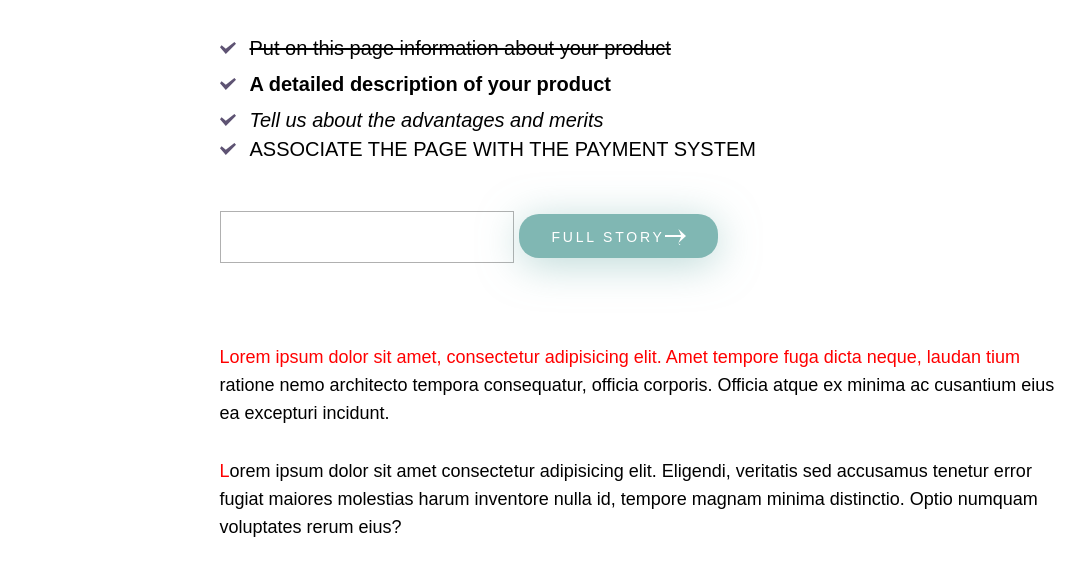
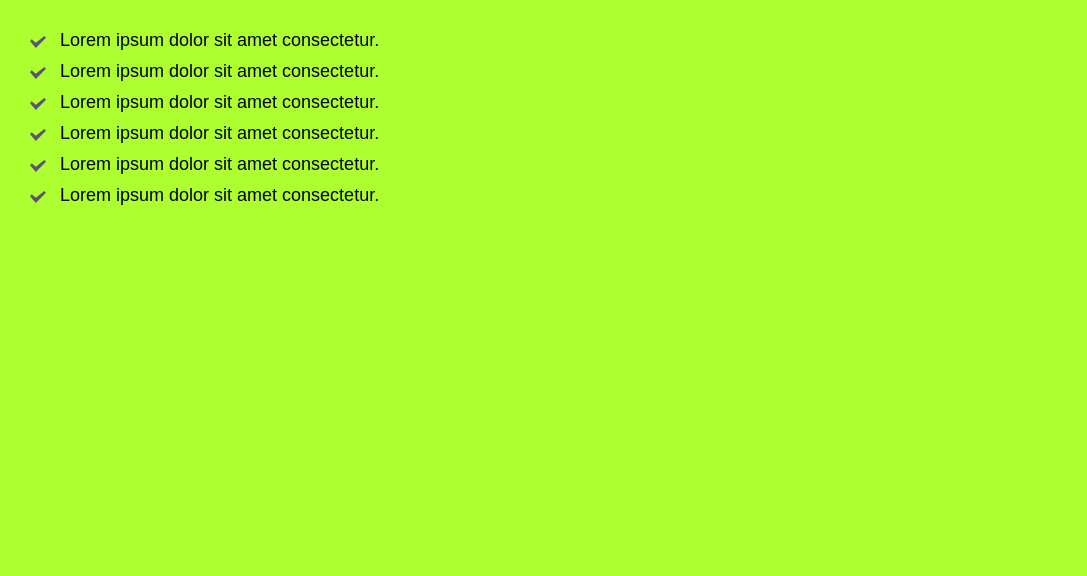
Before and after one commit to A14X4Y/Html_css-_lessons, a plain HTML site: page index.html in a window 1280 px wide. Shown: the whole page, without its empty margins (0-1087 px from the left). Drawn offline with Linux system fonts and the light colour scheme.

Commit message:
CSS позиционирование (CSS position)

```diff
--- a/css/style.css
+++ b/css/style.css
@@ -90,130 +90,27 @@ h6 {
 body {
     font-family: Arial, "Helvetica Neue", Helvetica, sans-serif;
     padding: 30px;
-    font-size: 20px;
-    font-weight: 400;
+    background-color: greenyellow;
 }
 
-.content {
-    margin: 0 auto;
-    max-width: 841px;
+.list {
+
+    font-size: 18px;
 }
 
-
-
-.content-info__list li::before {
-    content:'';
-    color: #273d46;
-    background: url("../img/icons/li.svg") left no-repeat;
+.list li {
+    margin: 0 0 10px 0;
+    position: relative;
     padding: 0 0 0 30px;
 }
 
-.content-info__list li:nth-child(1) {
-    line-height: 36px;
-    text-decoration: line-through;
-
+.list li:before {
+    content: '';
+    width: 20px;
+    height: 20px;
+    top: 2px;
+    left: 0;
+    color: #273d46;
+    background: url("../img/icons/li.svg") left no-repeat;
+    position: absolute;
 }
-
-.content-info__list li:nth-child(2) {
-    line-height: 36px;
-    font-weight: 700;
-
-}
-
-.content-info__list li:nth-child(3) {
-    line-height: 36px;
-    font-weight: 400;
-    font-style: italic;
-
-}
-
-.content-info__list li:last-child {
-    text-transform: uppercase;
-    margin-bottom: 50px;
-}
-
-.content-info__list li:nth-child(1):hover {
-    line-height: 36px;
-    font-weight: 400;
-    color: #273d46;
-    text-decoration: none;
-
-}
-
-.content-info__list li:nth-child(2):hover {
-    line-height: 36px;
-    font-weight: 400;
-    color: red;
-}
-
-.content-info__list li:nth-child(3):hover {
-    line-height: 36px;
-    font-weight: 400;
-    font-style: normal;
-
-}
-
-.content-info__list li:last-child:hover {
-    text-transform: none;
-}
-
-.textinput {
-    width: 294px;
-    height: 52px;
-    border: 1px solid #b0b0b0;
-    padding: 0 15px;
-    margin-bottom: 30px
-}
-
-.textinput:focus {
-    border: 1px solid #7fbed5;
-    box-shadow: 0px 0px 20px -1px rgba(127, 190, 213, 0.93);
-}
-
-.textbutton {
-    width: 199px;
-    text-align: center;
-    display: inline-block;
-    height: 44px;
-    padding: 15px;
-    background-color: rgb(128, 183, 179);
-    box-shadow: 0px 6px 40px 0px rgba(128, 183, 179, 0.54);
-    border-radius: 20px;
-    font-size: 14px;
-    text-transform: uppercase;
-    letter-spacing: 0.2em;
-    color: #fff;
-}
-
-.textbutton span::after {
-    content: '';
-    background: url('../img/icons/Shape.svg');
-    padding: 0 21px 0 0;
-}
-
-.textbutton:hover {
-    background-color: #3A5856
-}
-
-.textbutton:ACTIVE {
-    background-color: GREY;
-    box-shadow: none;
-}
-
-form{
-    margin-bottom: 50px;
-}
-
-p{
-    font-size: 18px;
-    line-height: 28px;
-    margin-bottom: 30px;
-}
-
-p:nth-child(1)::first-line{
-    color: #ff0000;
-}
-
-p:nth-child(2)::first-letter{
-    color: #ff0000;
-}
--- a/index.html
+++ b/index.html
@@ -8,32 +8,14 @@
 </head>
 
 <body>
-    <div class="content">
-        <div class="content-info">
-            <ul class="content-info__list">
-                <li>Put on this page information about your product </li>
-                <li>A detailed description of your product</li>
-                <li>Tell us about the advantages and merits</li>
-                <li>Associate the page with the payment system</li>
-            </ul>
-            <form action="#">
-                <input type="text" class="textinput">
-                <button type="submit" class="textbutton">
-                    <span>Full story</span>
-                </button>
-            </form>
-        </div>
-        <div class="content-info__text">
-            <p>Lorem ipsum dolor sit amet, consectetur adipisicing elit. Amet tempore fuga dicta neque, laudan
-                tium ratione nemo architecto tempora consequatur, officia corporis. Officia atque ex minima ac
-                cusantium eius ea excepturi incidunt.</p>
-            <p>
-                Lorem ipsum dolor sit amet consectetur adipisicing elit. Eligendi, veritatis sed accusamus tenetur error
-                fugiat maiores molestias harum inventore nulla id, tempore magnam minima distinctio. Optio numquam
-                voluptates rerum eius?
-            </p>
-        </div>
-    </div>
+    <ul class="list">
+        <li>Lorem ipsum dolor sit amet consectetur.</li>
+        <li>Lorem ipsum dolor sit amet consectetur.</li>
+        <li>Lorem ipsum dolor sit amet consectetur.</li>
+        <li>Lorem ipsum dolor sit amet consectetur.</li>
+        <li>Lorem ipsum dolor sit amet consectetur.</li>
+        <li>Lorem ipsum dolor sit amet consectetur.</li>
+    </ul>
 </body>
 
 
```
Also changed, not shown: info.txt.
